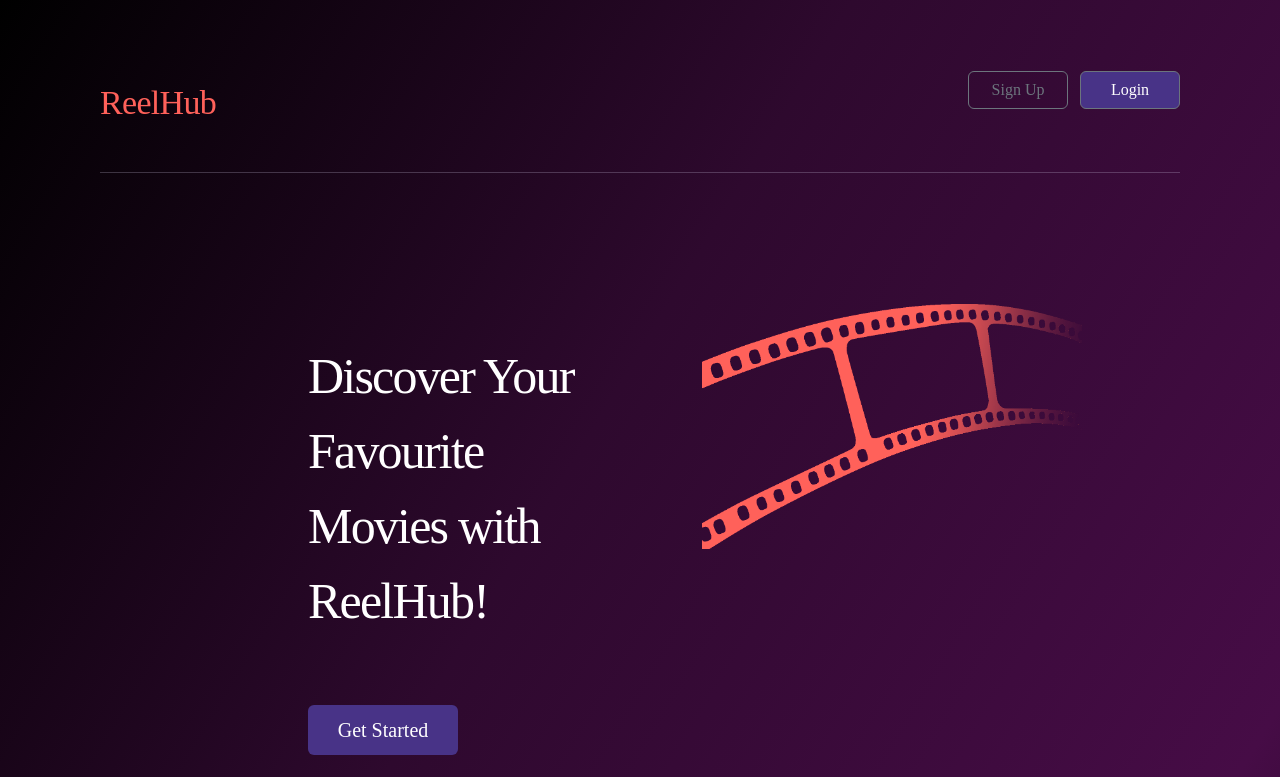
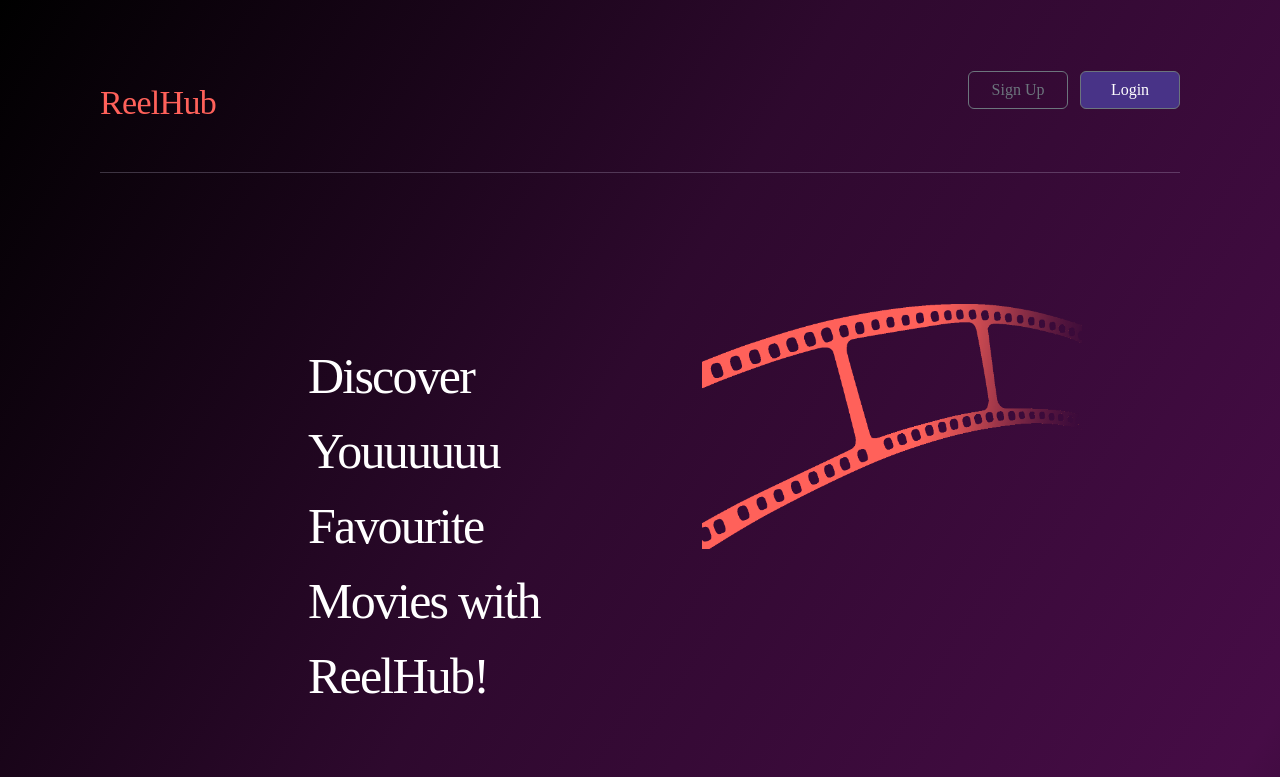
Before and after one commit to Praveen-Thathsara/code-fusion, a website: page client/index.html in a window 1280 px wide. Shown: the top 777 px of the page. Drawn offline with nearby package versions, Linux system fonts and the light colour scheme; a web font is replaced by a local one.

Commit message:
in.html change

```diff
--- a/client/index.html
+++ b/client/index.html
@@ -35,7 +35,7 @@
             <div class="titleContainer">
                 <div class="row">
                     <div class="col-md-6">
-                        <p class="title">Discover Your Favourite Movies with ReelHub!</p>
+                        <p class="title">Discover Youuuuuu Favourite Movies with ReelHub!</p>
 
                             <button type="button" class="btn btnGetstarted1" href="login.html">
                                 <a  href="login.html"> Get Started</a>
```
